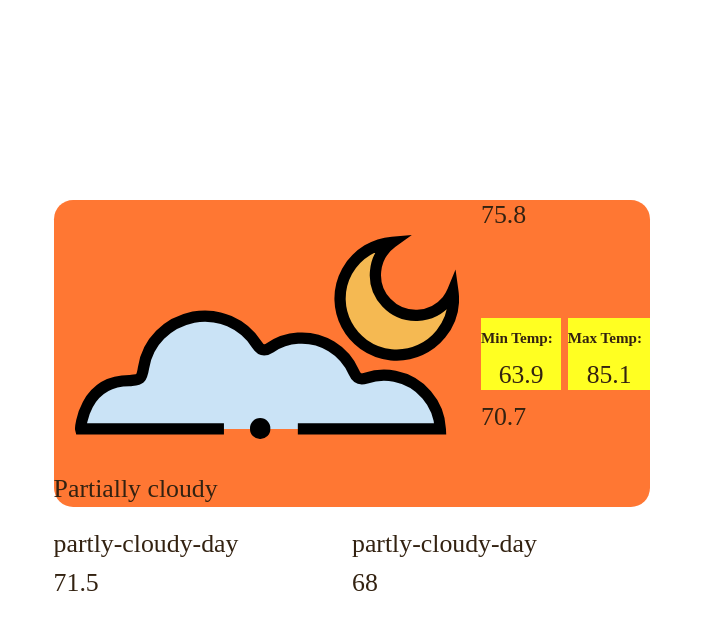
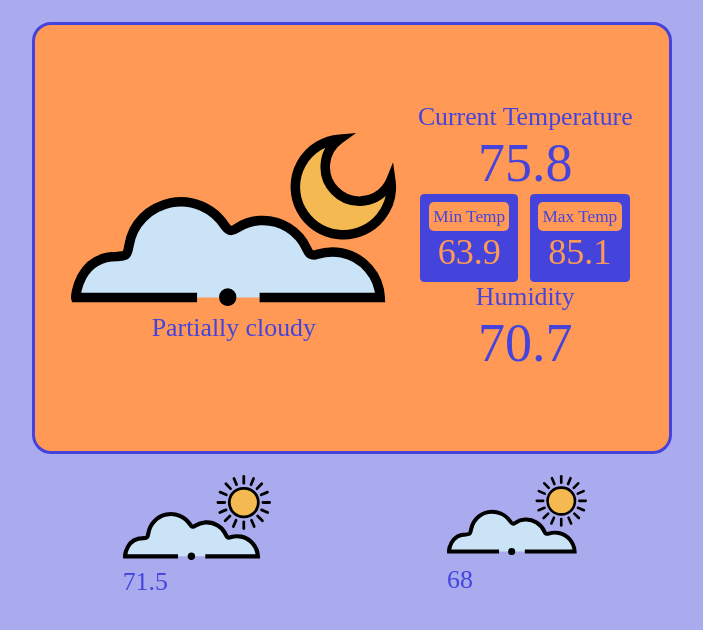
Before and after one commit to talesofterror/TOP-Weather, a website built with webpack: page src/template.html in a window 1280 px wide. Shown: the whole page, without its empty margins (288-991 px from the left). Built offline with nearby package versions, Linux system fonts and the light colour scheme.

Commit message:
arrangning things -- getIcon function

```diff
--- a/src/hydrator.js
+++ b/src/hydrator.js
@@ -1,10 +1,11 @@
 export function hydrate (elements, report) {
 
 	// present
-	let presentIcon = document.createElement("img")
-	import(`./assets/vcrossingIcons/${report.currentConditions.icon}.svg`)
-		.then( (s) => presentIcon.src = s.default )
-	elements.present.icon.append(presentIcon)
+	// let presentIcon = document.createElement("img")
+	// import(`./assets/vcrossingIcons/${report.currentConditions.icon}.svg`)
+	// 	.then( (s) => presentIcon.src = s.default )
+	// elements.present.icon.append(presentIcon)
+	elements.present.icon.append(getIcon(report.currentConditions.icon))
 	elements.present.temp.textContent = report.currentConditions.temp
 	elements.present.tempmax.textContent = report.currentConditions.tempmax
 	elements.present.tempmin.textContent = report.currentConditions.tempmin
@@ -12,8 +13,18 @@ export function hydrate (elements, report) {
 	elements.present.humidity.textContent = report.currentConditions.humidity
 
 	// future
-	elements.future[0].icon.textContent = report.days[0].icon
+	// elements.future[0].icon.textContent = report.days[0].icon
+	elements.future[0].icon.append(getIcon(report.days[0].icon))
 	elements.future[0].temp.textContent = report.days[0].temp
-	elements.future[1].icon.textContent = report.days[1].icon
+	// elements.future[1].icon.textContent = report.days[1].icon
+	elements.future[1].icon.append(getIcon(report.days[1].icon))
 	elements.future[1].temp.textContent = report.days[1].temp
+
+	function getIcon (iconString) {
+		let presentIcon = document.createElement("img")
+		import(`./assets/vcrossingIcons/${iconString}.svg`)
+			.then( (s) => presentIcon.src = s.default )
+		return presentIcon
+	}
+
 }
--- a/src/index.js
+++ b/src/index.js
@@ -3,4 +3,4 @@ import { elements } from "./elements.js"
 import { hydrate } from "./hydrator.js"
 import "./style.css"
 
-hydrate(elements, await getReport("Philadelphia", true))
+hydrate(elements, await getReport("Philadelphia, PA", true))
--- a/src/style.css
+++ b/src/style.css
@@ -1,50 +1,55 @@
 :root {
-	--primary-bg: #f73;
-	--primary-text: #321;
+	--main-bg: #aae;
+	--primary-bg: #f95;
+	--accent-bg: #44d;
+	--primary-text: var(--accent-bg);
+	--accent-text: var(--primary-bg);
 }
 
 * {
 	font-size: calc(0.75rem + 0.75vw);
 	box-sizing: border-box;
-	/* border: 1px solid #f80;	 */
 }
 
 body {
+	appearance: none;
+	-webkit-appearance: none;
 	display: flex;
 	align-items: center;
 	justify-content: center;
-	min-width: 100vw;
-	max-height: 100vh;
-	min-height: 100vh;
+	background-color: var(--main-bg);
 	color: var(--primary-text);
-	padding: 2rem;
+	padding: 0;
 	margin: 0;
-	/* border: 2px solid blue; */
 }
 
 .container {
 	font-size: 16px;
 	display: flex;
 	flex-direction: column;
-	gap: 1rem;
 	width: fit-content;
 	min-width: 50%;
-	min-height: 50vh;
-	max-height: 100%;
+	margin: auto;
+	margin-top: 1rem;
+	gap:1rem;
 }
 
 .container-item {
 	width: 100%;
-
 }
 
 .present-conditions {
 	flex-grow: 2;
 	display: flex;
 	flex-direction: row;
+	align-items: center;
+	justify-content:center;
+	min-height: 20rem;
 	background-color: var(--primary-bg);
-	/* border: 1px solid blue; */
+	border: 3px solid var(--accent-bg);
 	border-radius: 1.5vw;
+	gap: 1rem;
+	padding: 1rem;
 }
 
 .present-conditions img {
@@ -53,69 +58,122 @@ body {
 }
 
 .present-main {
-	flex-grow: 5;
+	flex-grow: 2;
 	display: flex;
+	flex-direction: column;
+	align-items: center;
+	justify-content: center;
+	max-width: 55%;
+}
+
+.present-main div {
+	/* width: 100%; */
+}
+
+#present-icon {
+	box-sizing: border-box;
+	flex-grow: 6;
+	min-width: 100%;
+	max-height: fit-content;
+}
+
+.present-details-container {
+	flex-grow: 1;
+	display: flex;
+	flex-direction: column;
+	justify-content: space-between;
+	max-width: fit-content;
+}
+
+.present-details-container div {
+	/* flex-grow: 1; */
+}
+
+.present-details-container>div:first-child,.present-details div:last-child {
+	/* flex-grow: 3; */
+}
+
+.present-temp-header {
+	text-align: center;
+}
+
+.present-temp-value {
+	font-size: 2.5rem;
+}
+
+.present-details-temp-container {
+	display:flex;
 	flex-direction: column;
 	align-items: center;
 	justify-content: center;
 }
 
-.present-main div {
-	width: 100%;
+.present-details-temp-container div {
+	max-height: fit-content;
 }
 
-#present-icon {
-	box-sizing: border-box;
-	flex-grow: 6;
-	padding: 1rem;
-}
-
-#present-conditions {
-	flex-grow: 1;
-}
-
-.present-details {
-	flex-grow: 1;
-	display: flex;
-	flex-direction: column;
-}
-
-.present-details div {
-	flex-grow: 1;
-}
-
-.present-details div:first-child,.present-details div:last-child {
-	flex-grow: 3;
-}
-
-.present-temp-range {
+.present-temp-range-container {
 	display: flex;
 	gap: 0.3rem;
 	flex-direction: row;
 	align-items: center;
 	justify-content: space-around;
+	min-height: 45%;
 }
 
 .present-temp-range-item {
-	background-color: #ff2;
+	display:flex;
+	flex-direction: column;
+	justify-content: space-around;
+	height: 100%;
+	max-height: 70%;
+	max-width: 48%;
+	background-color: var(--accent-bg);
+	color: var(--accent-text);
+	padding: 0.4rem;
+	border-radius: 0.2rem;
 }
 
-.present-temp-range-item div {
-	flex-grow: 1;
+/*temp range header*/
+.present-temp-range-item div:first-child {
+	display: flex;
+	align-items:center;
+	justify-content:center;
+	font-size: 0.8rem;
 	text-align: center;
-	font-size: calc(1rem + 0.5vh);
+	background-color: var(--primary-bg);
+	color: var(--primary-text);
+	border-radius: 0.4vw;
+	padding: 0.2rem;
 }
 
-.present-temp-range-item h2 {
-	flex-grow: 0;
-	font-size: 0.7rem;
+/* temp range value */
+.present-temp-range-item div:last-child {
+	display: flex;
+	align-items:center;
+	justify-content:center;
+	text-align: center;
+	font-size: 140%;
+}
+.present-humid-container {
+	display:flex;
+	flex-direction: column;
+	align-items: center;
+	justify-content: center;
+}
+
+.present-humid-container div {
+	max-height: fit-content;
+}
+
+.present-humid-value {
+	font-size: 2.5rem;
 }
 
 .future-conditions {
-	flex-grow: 1;
+	flex-grow: 2;
 	display: flex;
 	flex-direction: row;
-	/* border: 1px solid rebeccapurple; */
 }
 
 .future-conditions img {
@@ -125,32 +183,21 @@ body {
 .future-day {
 	flex-grow: 1;
 	display: flex;
+	align-items: center;
 	flex-direction: column;
 }
 
+.future-day div {
+	min-width: 45%;
+}
+
+.future-day img {
+	min-width: 75%;
+}
+
 .future-day div:first-child {
-	flex-grow: 6;
+	flex-grow: 3;
 }
 .future-day div:last-child {
 	flex-grow: 1;
 }
-
-.flex-row {
-	display: flex;
-	flex-direction: row;
-}
-
-.flex-column {
-	display: flex;
-	flex-direction: column;
-}
-
-.center-flex {
-	align-content: center;
-	justify-content: center;
-}
-
-.max-content {
-	max-width: fit-content;
-	max-height: fit-content;
-}
--- a/src/template.html
+++ b/src/template.html
@@ -9,29 +9,35 @@
 	<body>
 
 		<div class="container">
-			<div class="present-conditions container-item"> <!-- flex row -->
-				<div class="present-main"> <!-- flex column -->
+			<div class="present-conditions container-item">
+				<div class="present-main">
 					<div id="present-icon"></div>
 					<div id="present-conditions"></div>
 				</div>
-				<div class="present-details center-flex"> <!-- flex column -->
-					<div id="present-temp"></div>
-					<div class="present-temp-range flex-row"> <!-- flex row -->
-						<div class="present-temp-range-item flex-column">
-							<h2>Min Temp:</h2>
+				<div class="present-details-container">
+					<div class="present-details-temp-container">
+						<div class="present-temp-header">Current Temperature</div>
+						<div class="present-temp-value" id="present-temp"></div>
+					</div>
+					<div class="present-temp-range-container">
+						<div class="present-temp-range-item">
+							<div class="range-header">Min Temp</div>
 							<div id="present-tempmin"></div>
 						</div>
-						<div class="present-temp-range-item flex-column">
-							<h2>Max Temp:</h2>
+						<div class="present-temp-range-item">
+							<div class="range-header">Max Temp</div>
 							<div id="present-tempmax"></div>
 						</div>
 					</div>
-					<div id="present-humidity"></div>
+					<div class="present-humid-container">
+						<div class="present-humid-header">Humidity</div>
+						<div class="present-humid-value" id="present-humidity"></div>
+					</div>
 				</div>
 			</div>
 
-			<div class="future-conditions container-item"> <!-- flex row -->
-				<div class="future-day"> <!-- flex column -->
+			<div class="future-conditions container-item">
+				<div class="future-day">
 					<div id="future-1-icon" class="future-icon"></div>
 					<div id="future-1-temp" class="future-temp"></div>
 				</div>
```
Also changed, not shown: 1 other file.
